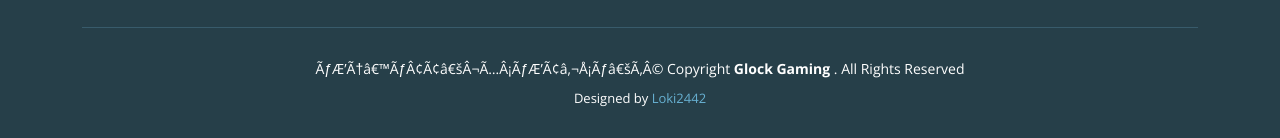
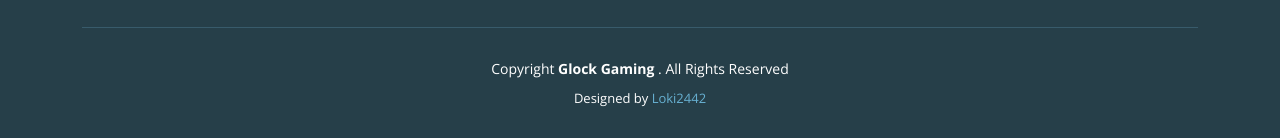
Before and after one commit to glockgaming/glockgaming.github.io, a plain HTML site: page index.html in a window 1280 px wide. Shown: the part 5308-5446 px from the top of the page. Drawn offline with nearby package versions, Linux system fonts and the light colour scheme.

Commit message:
Update index.html

```diff
--- a/index.html
+++ b/index.html
@@ -713,7 +713,7 @@
    </div>
    <div class="container">
     <div class="copyright">
-     ÃƒÆ’Ã†â€™ÃƒÂ¢Ã¢â€šÂ¬Ã…Â¡ÃƒÆ’Ã¢â‚¬Å¡Ãƒâ€šÃ‚Â© Copyright
+     Copyright
      <strong>
       <span>
        Glock Gaming
```
